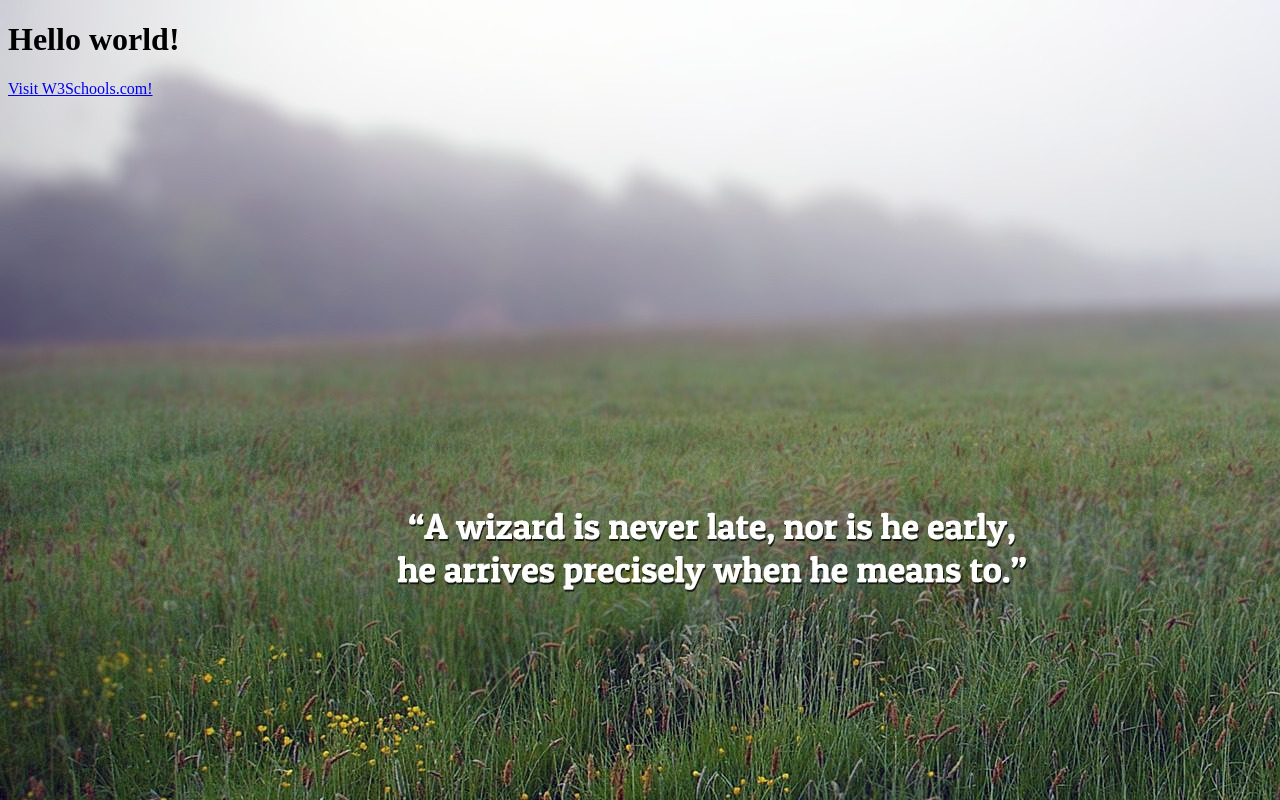
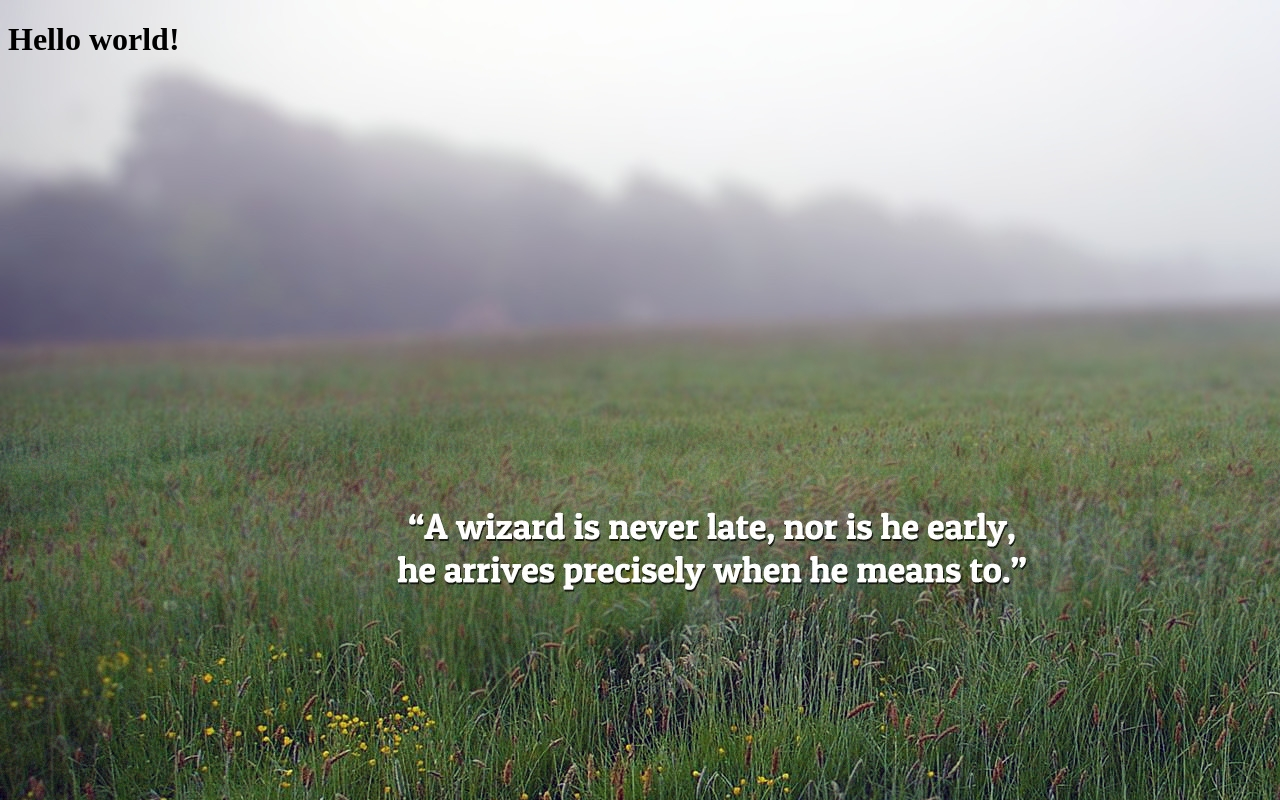
Before and after one commit to Shade5/shade5.github.io, a plain HTML site: page index.html in a window 1280 px wide. Drawn offline with Linux system fonts and the light colour scheme.

Commit message:
Update index.html

```diff
--- a/index.html
+++ b/index.html
@@ -10,7 +10,6 @@ In progress</title>
 
 <body background="gpug.jpg">
 <h1>Hello world!</h1>
-<p><a href="https://www.w3schools.com">Visit W3Schools.com!</a></p>
 </body>
 
 </html>
```
